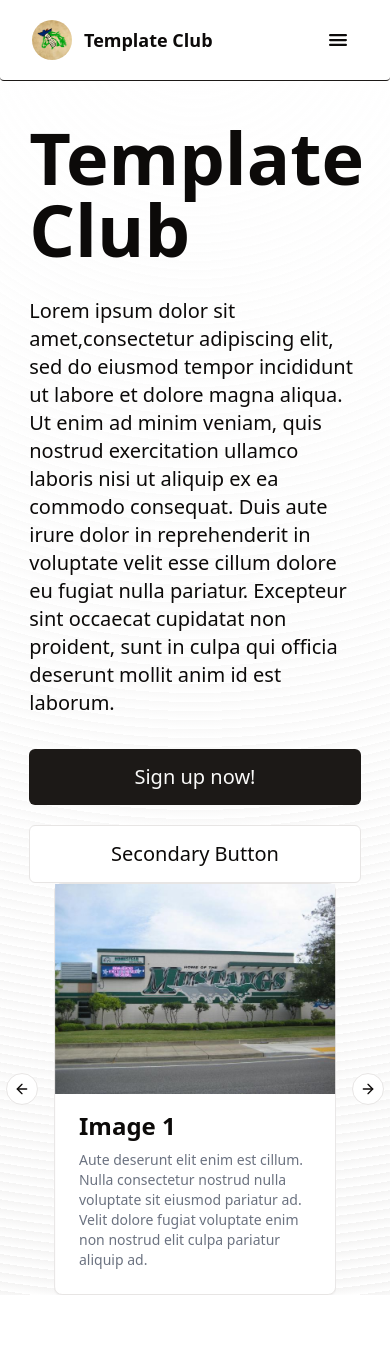
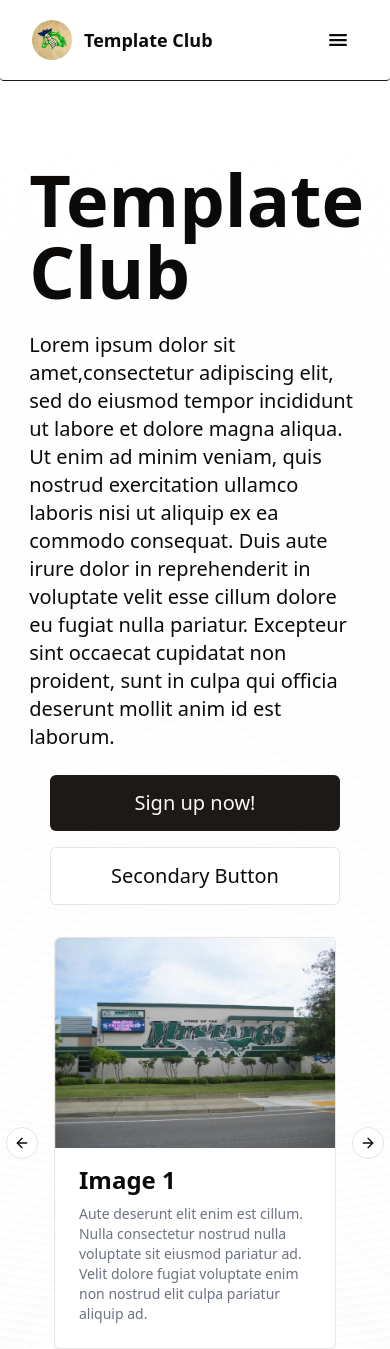
Before and after one commit to homesteadmathclub/new-website, a Next.js app: page / in a window 390 px wide. Before the commit the page ends 1295 px from the top, so only its background shows below. Built offline with nearby package versions, Linux system fonts and the light colour scheme.

Commit message:
Rename UI Components and adjust responsiveness

```diff
--- a/src/app/globals.css
+++ b/src/app/globals.css
@@ -72,6 +72,24 @@
 	}
 	body {
 		@apply bg-background text-foreground;
-    background-image:  repeating-radial-gradient( circle at 50% 0%, transparent 0, hsl(var(--background)) 9px ), repeating-linear-gradient(hsl(var(--background)), hsl(var(--muted-foreground) / 8%));
+		background-image: repeating-radial-gradient(
+				circle at 50% 0%,
+				transparent 0,
+				hsl(var(--background)) 9px
+			),
+			repeating-linear-gradient(
+				hsl(var(--background)),
+				hsl(var(--muted-foreground) / 3%)
+			);
 	}
 }
+
+.hero-image {
+	-webkit-mask-image: -webkit-gradient(
+		linear,
+		left top,
+		left bottom,
+		from(rgba(0, 0, 0, 1)),
+		to(rgba(0, 0, 0, 0))
+	);
+}
--- a/src/app/layout.js
+++ b/src/app/layout.js
@@ -10,7 +10,7 @@
 export default function RootLayout({ children }) {
 	return (
 		<html lang='en'>
-			<body className='flex min-w-[100dvw] flex-col overflow-x-hidden scroll-smooth mx-auto'>
+			<body className='flex min-w-[100dvw] min-h-[100dvh] flex-col overflow-x-hidden scroll-smooth mx-auto'>
 				<ThemeProvider
 					attribute='class'
 					defaultTheme='system'
--- a/src/app/page.js
+++ b/src/app/page.js
@@ -9,20 +9,28 @@
 	CarouselPrevious,
 } from '@/components/ui/carousel';
 import Autoplay from 'embla-carousel-autoplay';
-import { CarouselImageCard } from '@/components/CarouselImageCard';
+import { CarouselImageCard } from '@/components/carousel-image-card';
+import Image from 'next/image';
 
 export default function Home() {
 	return (
-		<main className='min-h-[90dvh] w-[85%] lg:w-[80%] mx-auto lg:pt-[10dvh]'>
-			<div className='w-full h-full text-sm lg:grid lg:grid-cols-[55%,10%,35%] items-center justify-center'>
-				<div className='flex flex-col gap-y-8 pt-10'>
+		<main className='min-h-[90dvh]'>
+			{/* <Image
+				src='/placeholder3.png'
+				alt='drone shot of hhs'
+				width={800}
+				height={300}
+				className='w-full absolute -z-10 brightness-[.2] h-[50%] object-cover hero-image'
+			/> */}
+			<div className='h-full text-sm lg:grid lg:grid-cols-[55%,10%,35%] items-center justify-center w-[85%] lg:w-[80%] mx-auto pt-[5dvh] lg:pt-[5dvh]'>
+				<div className='flex flex-col gap-y-6 pt-10'>
 					<div className='flex items-end text-7xl font-bold'>
 						{config.club_name}
 					</div>
 					<div className='text-xl '>
 						{config.home_page.description}
 					</div>
-					<div className='flex gap-5 flex-col lg:flex-row'>
+					<div className='flex gap-y-4 gap-x-8 flex-col sm:flex-row mx-auto lg:mx-0 w-full max-w-[87.5%]'>
 						<Button variant='default' size='xl'>
 							<a href={config.signup_form}>Sign up now!</a>
 						</Button>
@@ -35,7 +43,7 @@
 						)}
 					</div>
 				</div>
-				<div className='col-start-3 h-[75%] w-full'>
+				<div className='col-start-3 h-[75%] w-full mt-8 lg:mt-0'>
 					<Carousel
 						className='h-full w-[85%] mx-auto lg:mx-0 lg:w-full'
 						plugins={[
--- a/src/components/CarouselImageCard.jsx
+++ /dev/null
@@ -1,29 +0,0 @@
-import { Card, CardFooter, CardContent } from "@/components/ui/card";
-import { CarouselItem } from "@/components/ui/carousel";
-import Image from "next/image";
-
-export function CarouselImageCard({
-  imageURL = "/placeholder.png",
-  title = "Lorem Ipsum",
-  description = "Aute deserunt elit enim est cillum. Nulla consectetur nostrud nulla voluptate sit eiusmod pariatur ad. Velit dolore fugiat voluptate enim non nostrud elit culpa pariatur aliquip ad.",
-}) {
-  return (
-    <CarouselItem>
-      <Card className="flex flex-col items-start justify-between gap-4 h-full">
-        <img
-          src={imageURL}
-          alt="Product Image"
-          width={800}
-          height={500}
-          className="w-full h-full object-cover"
-        />
-        <CardFooter className="grid gap-2 w-full">
-          <h3 className="text-2xl font-bold">{title}</h3>
-          <p className="text-gray-500 dark:text-gray-400 text-md">
-            {description}
-          </p>
-        </CardFooter>
-      </Card>
-    </CarouselItem>
-  );
-}
--- a/src/components/Navbar.jsx
+++ b/src/components/Navbar.jsx
@@ -14,8 +14,8 @@
 	SheetContent,
 	SheetTrigger,
 } from '@/components/ui/sheet';
-import { DiscordButton } from './DiscordButton';
-import { ModeToggle } from './ModeToggle';
+import { DiscordButton } from './discord-button';
+import { ModeToggle } from './mode-toggle';
 import { IoClose, IoMenu } from 'react-icons/io5';
 
 export function Navbar() {
--- /dev/null
+++ b/src/components/carousel-image-card.jsx
@@ -0,0 +1,29 @@
+import { Card, CardFooter } from '@/components/ui/card';
+import { CarouselItem } from '@/components/ui/carousel';
+import Image from 'next/image';
+
+export function CarouselImageCard({
+	imageURL = '/placeholder.png',
+	title = 'Lorem Ipsum',
+	description = 'Aute deserunt elit enim est cillum. Nulla consectetur nostrud nulla voluptate sit eiusmod pariatur ad. Velit dolore fugiat voluptate enim non nostrud elit culpa pariatur aliquip ad.',
+}) {
+	return (
+		<CarouselItem>
+			<Card className='flex flex-col items-start justify-between gap-4 h-full rounded-md'>
+				<Image
+					src={imageURL}
+					alt='Product Image'
+					width={800}
+					height={500}
+					className='w-full h-full object-cover rounded-t-md'
+				/>
+				<CardFooter className='grid gap-2 w-full'>
+					<h3 className='text-2xl font-bold'>{title}</h3>
+					<p className='text-gray-500 dark:text-gray-400 text-md'>
+						{description}
+					</p>
+				</CardFooter>
+			</Card>
+		</CarouselItem>
+	);
+}
```
Also changed, not shown: src/components/discord-button.jsx (renamed from src/components/DiscordButton.jsx), src/components/mode-toggle.jsx (renamed from src/components/ModeToggle.jsx). Lines whose indentation alone changed are shown as unchanged.
